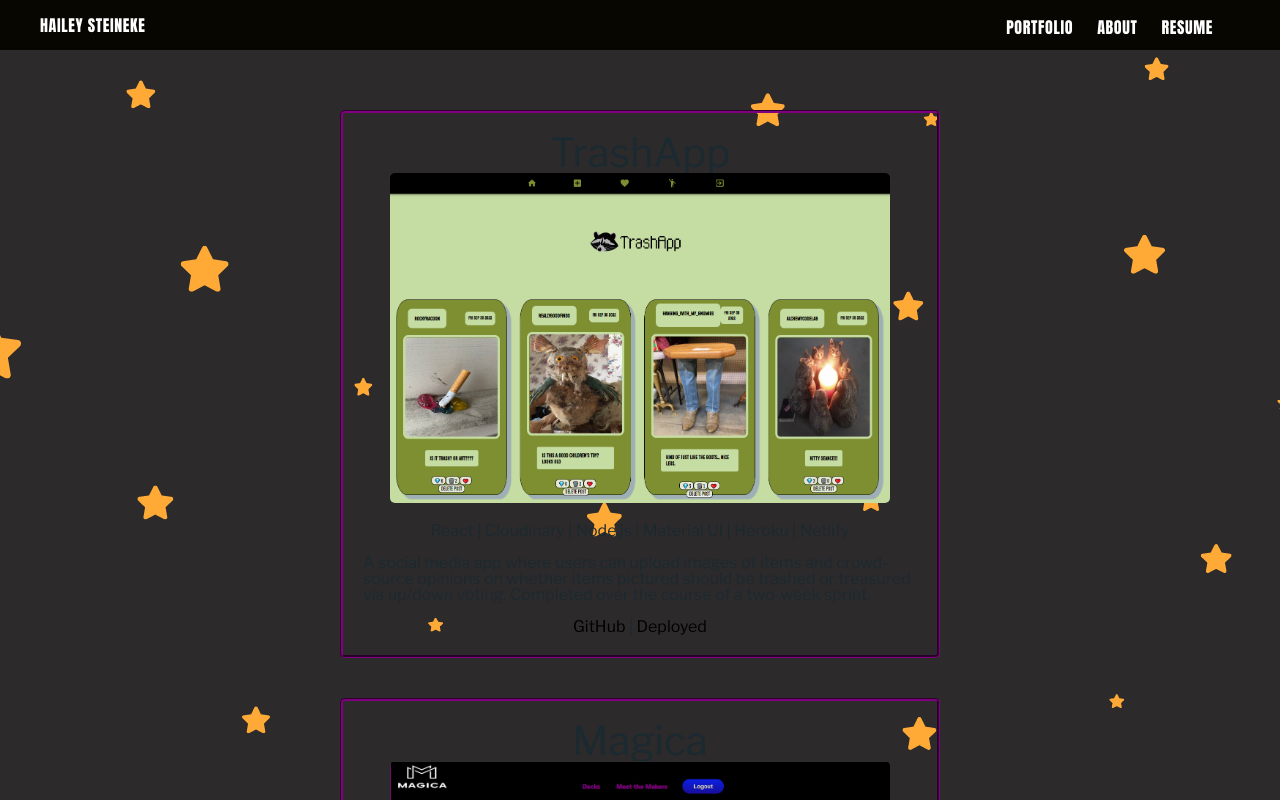
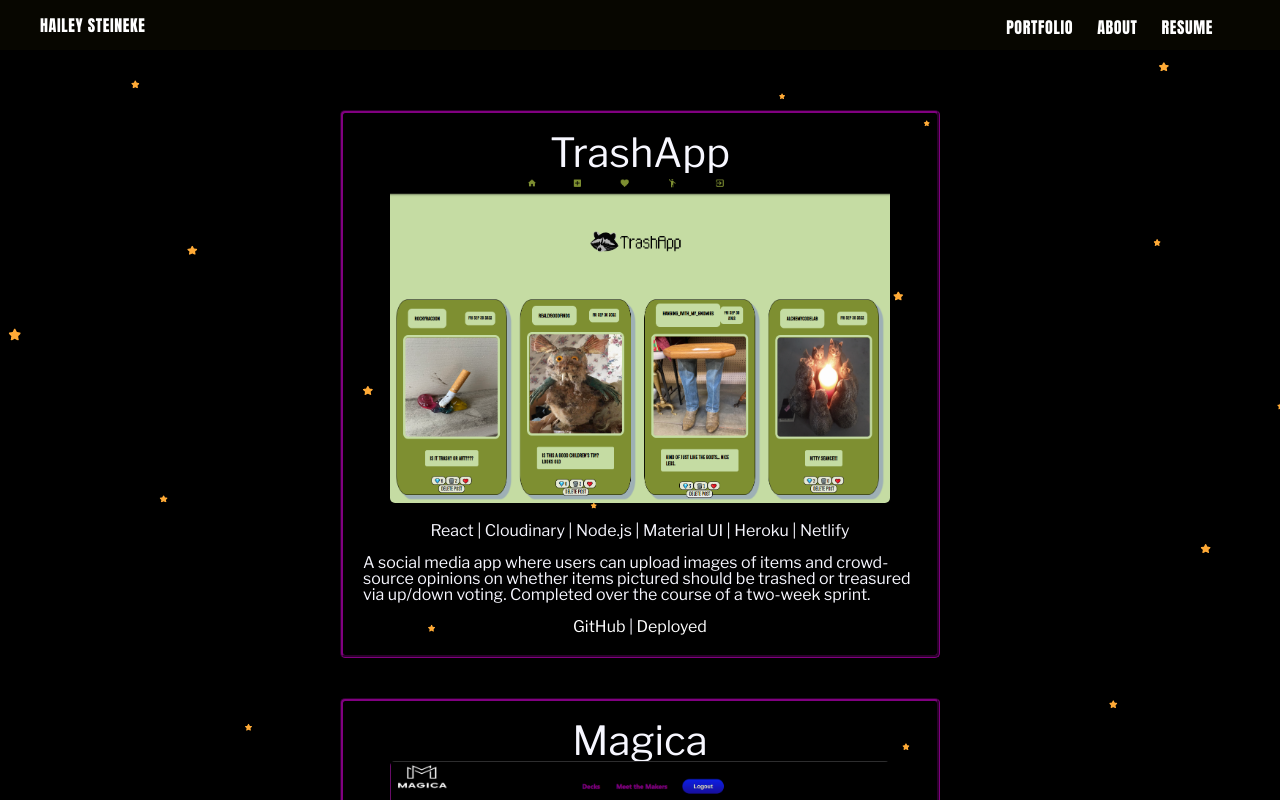
Before and after one commit to hdsteineke/portfolio-site, a React app: page /portfolio in a window 1280 px wide. Shown: the top 800 px of the page. Built offline with nearby package versions, Linux system fonts and the light colour scheme.

Commit message:
edited background image and played wth styling for portfolio items

```diff
--- a/src/components/Page/global.css
+++ b/src/components/Page/global.css
@@ -37,7 +37,7 @@
 body {
   font-family: var(--primary-font);
   background-image: url("../../../public/starrynight.png");
-  color: var(--black-color);
+  color: var(--background-color);
 }
 
 :global(.label-text) {
--- a/src/components/Portfolio/Portfolio.css
+++ b/src/components/Portfolio/Portfolio.css
@@ -27,7 +27,6 @@
   ;
 }
 
-
 .ProjectImage {
   width: 500px;
   border-radius: 5px;
@@ -36,7 +35,7 @@
 
 a {
   text-decoration: none;
-  color: black;
+  color: white;
 }
 
 a:hover {
```
Also changed, not shown: src/components/Portfolio/Projects.jsx (deleted, +0 -14 lines), public/starrynight.png.
